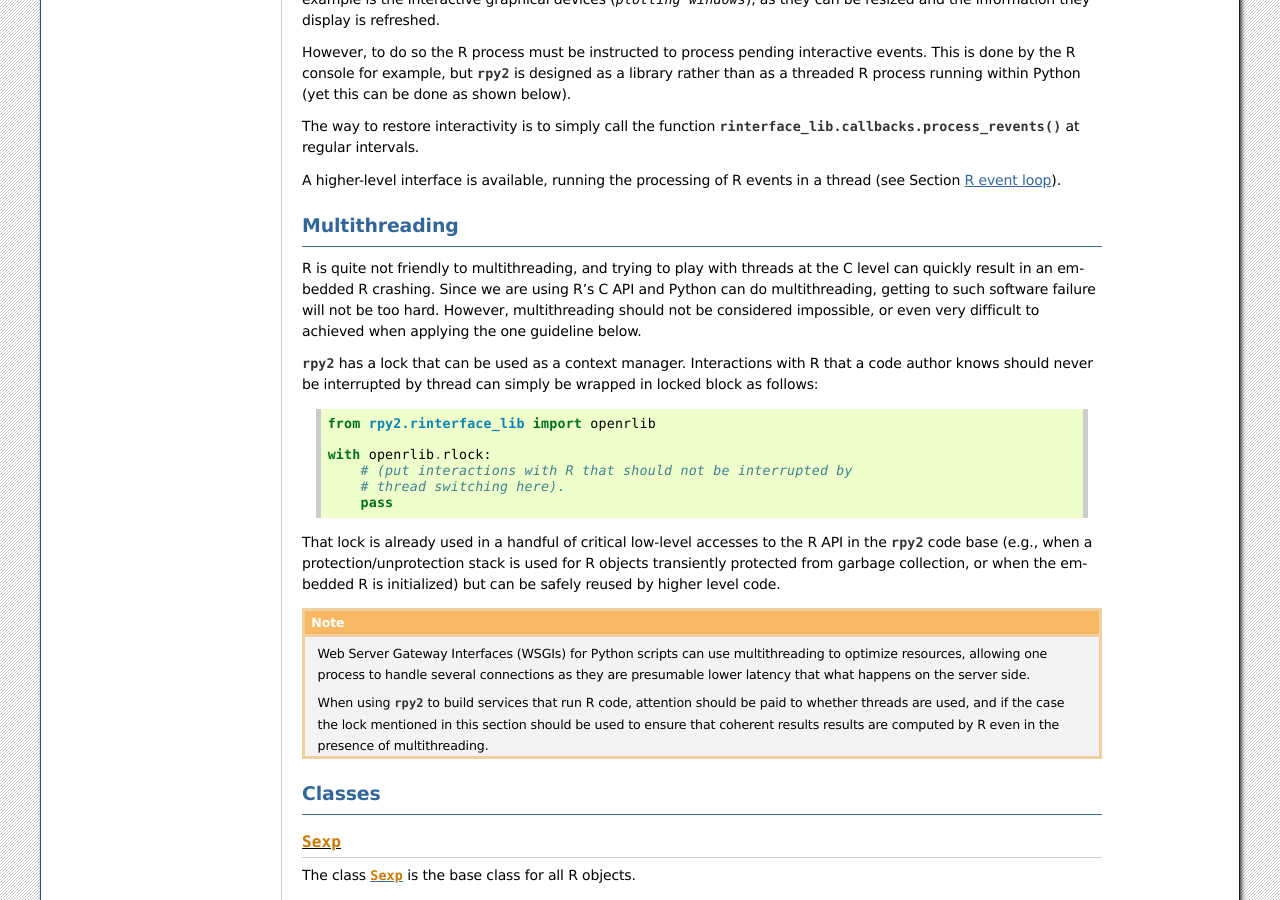
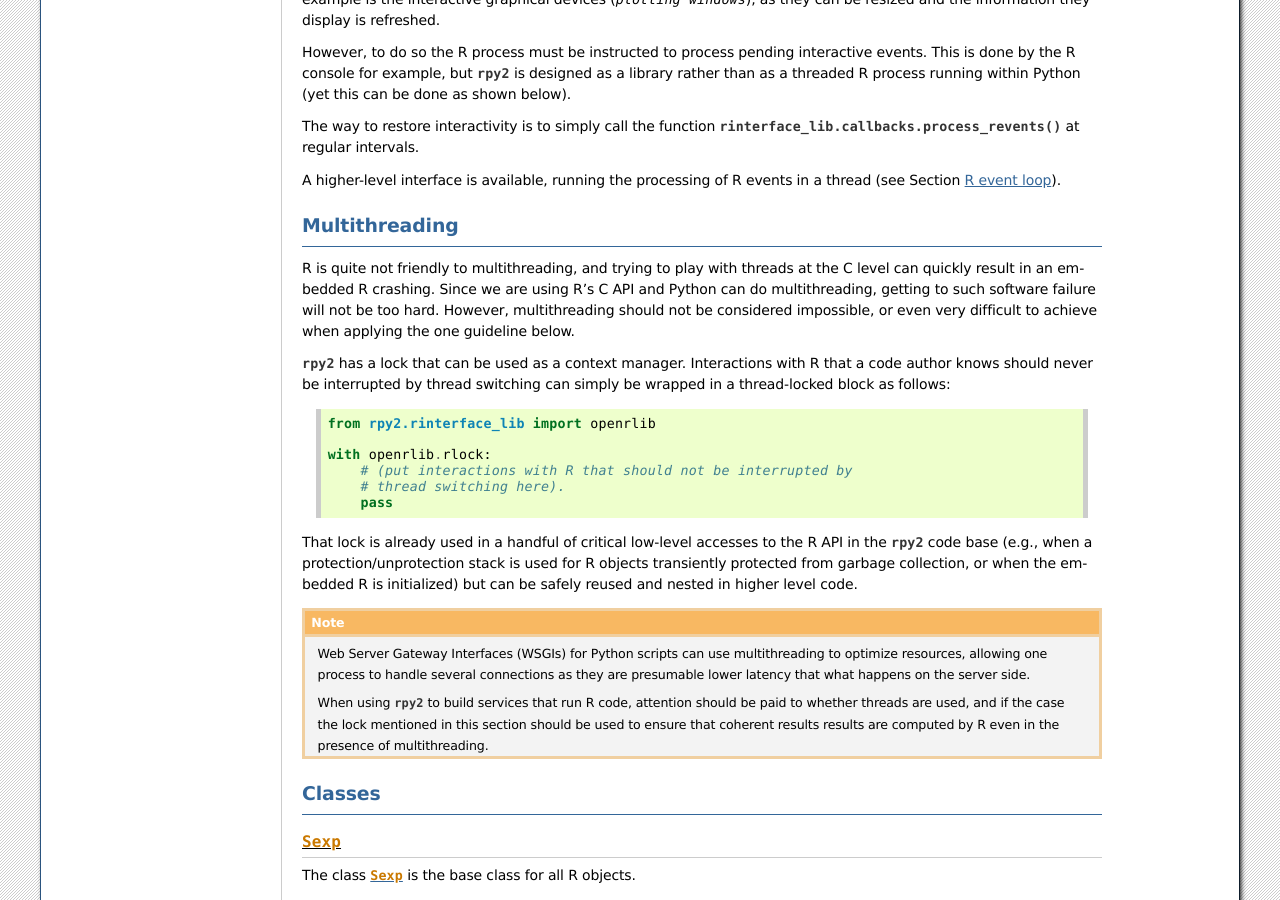
Before and after one commit to rpy2/rpy2, a Sphinx documentation site: the page built from doc/rinterface.rst, in a window 1280 px wide and 900 px high, scrolled down 5107 px. Built offline with Sphinx 7.4.7, drawn with Linux system fonts in a browser that asks for light colours.

Commit message:
Fixed typos in the doc.

```diff
--- a/doc/rinterface.rst
+++ b/doc/rinterface.rst
@@ -390,11 +390,11 @@ R is quite not friendly to multithreading, and trying to play with threads at th
 level can quickly result in an embedded R crashing. Since we are using R's C API
 and Python can do multithreading, getting to such software failure will not be too hard.
 However, multithreading should not be considered impossible, or even very difficult to
-achieved when applying the one guideline below.
+achieve when applying the one guideline below.
 
 :mod:`rpy2` has a lock that can be used as a context manager. Interactions with R
-that a code author knows should never be interrupted by thread can simply be wrapped
-in locked block as follows:
+that a code author knows should never be interrupted by thread switching can simply
+be wrapped in a thread-locked block as follows:
 
 .. code-block:: python
 
@@ -409,7 +409,7 @@ That lock is already used in a handful of critical low-level accesses to the R
 API in the :mod:`rpy2` code base
 (e.g., when a protection/unprotection stack is used for R objects transiently
 protected from garbage collection, or when the embedded R is initialized) but
-can be safely reused by higher level code.
+can be safely reused and nested in higher level code.
 
 .. note::
 
```
Also changed, not shown: 1 other file.
